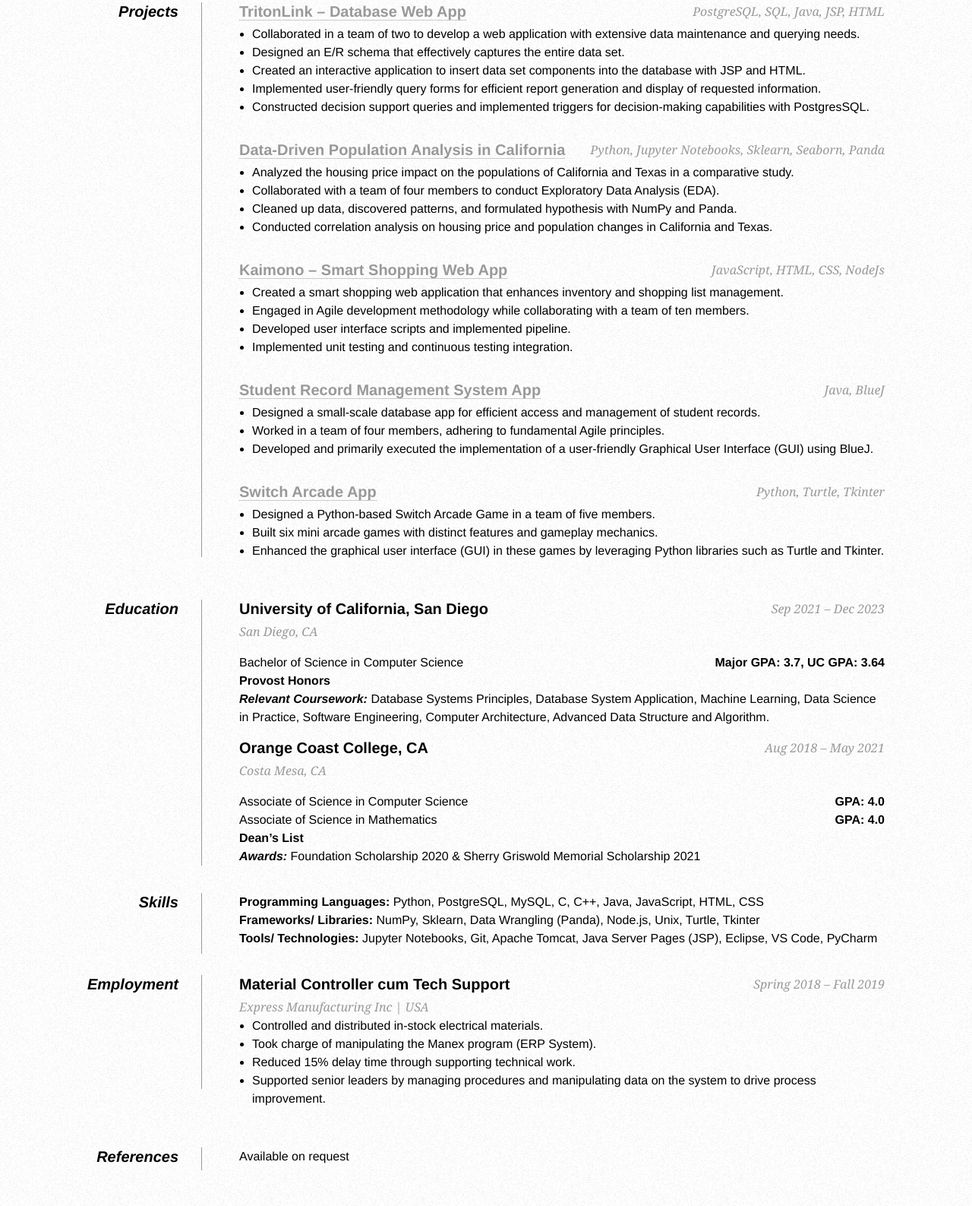
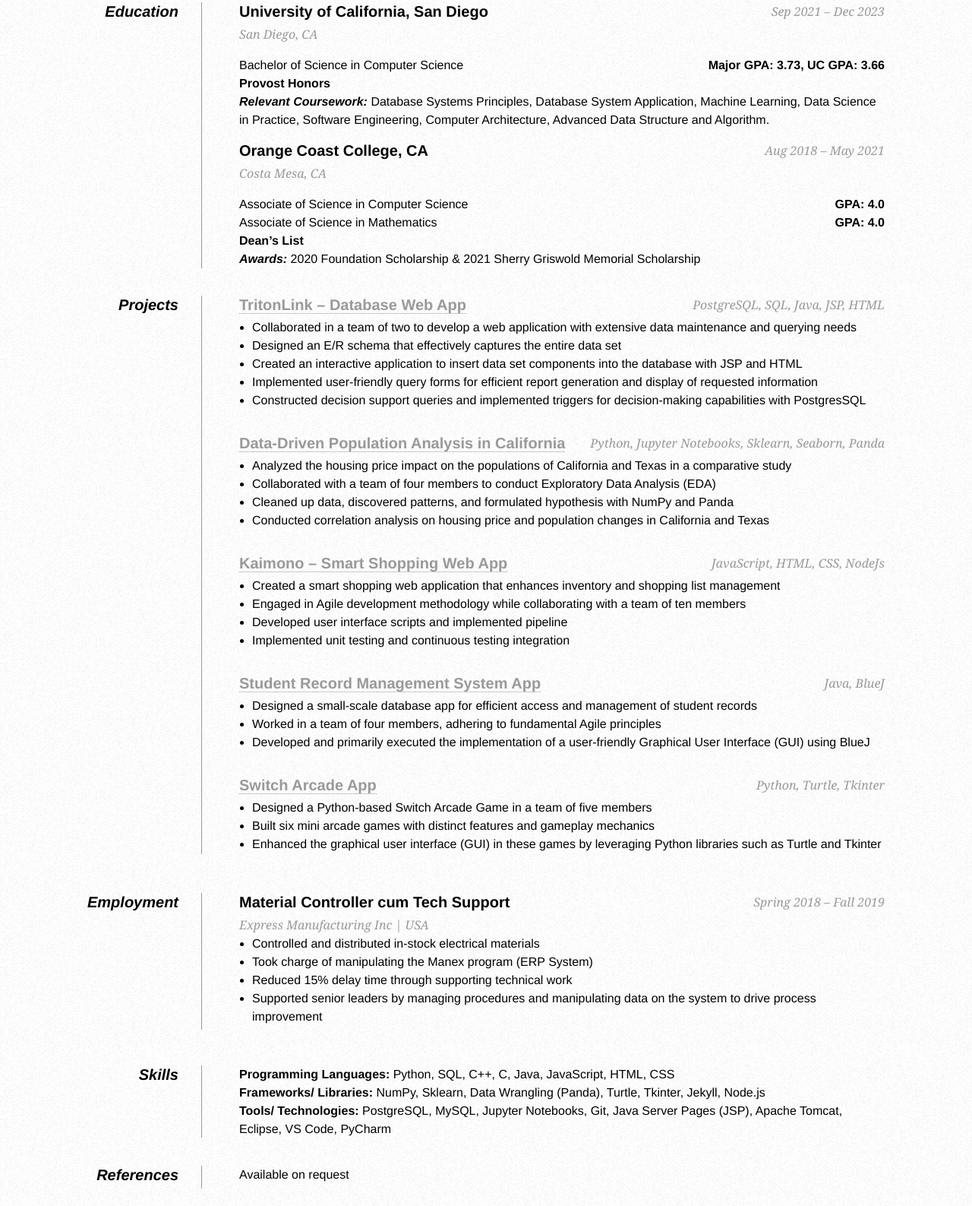
Before and after one commit to ahvuong/portfolio, a plain HTML site: page index.html in a window 1280 px wide. Shown: the part 292-1879 px from the top of the page at 76% size. Drawn offline with Linux system fonts and the light colour scheme.

Commit message:
Update Resume

```diff
--- a/index.html
+++ b/index.html
@@ -133,50 +133,6 @@
         <dl>
             <dd class="clear"></dd>
 
-            <dt style="height: 730px; border-right: 1px solid #999;">Projects</dt>
-            <dd>
-                <h2><a href="https://youtu.be/WuNjX2rVSFg">TritonLink – Database Web App</a> <span>PostgreSQL, SQL, Java, JSP, HTML</span></h2>
-                <ul>
-                    <li>Collaborated in a team of two to develop a web application with extensive data maintenance and querying needs.</li>
-                    <li>Designed an E/R schema that effectively captures the entire data set.</li>
-                    <li>Created an interactive application to insert data set components into the database with JSP and HTML.</li>
-                    <li>Implemented user-friendly query forms for efficient report generation and display of requested information.</li>
-                    <li>Constructed decision support queries and implemented triggers for decision-making capabilities with PostgresSQL.</li>
-                </ul>
-
-                <h2><a href="https://github.com/ahvuong/Data-Driven-Population-Analysis-in-California/blob/master/FinalProjectGroup_Sp23_AAA-H.ipynb">Data-Driven Population Analysis in California</a> <span>Python, Jupyter Notebooks, Sklearn, Seaborn, Panda</span></h2>
-                <ul>
-                    <li>Analyzed the housing price impact on the populations of California and Texas in a comparative study.</li>
-                    <li>Collaborated with a team of four members to conduct Exploratory Data Analysis (EDA).</li>
-                    <li>Cleaned up data, discovered patterns, and formulated hypothesis with NumPy and Panda.</li>
-                    <li>Conducted correlation analysis on housing price and population changes in California and Texas.</li>
-                </ul>
-
-                <h2><a href="https://cse110-fa22-group22.github.io/cse110-fa22-group22/source/html/home.html">Kaimono – Smart Shopping Web App</a> <span>JavaScript, HTML, CSS, NodeJs</span></h2>
-                <ul>
-                    <li>Created a smart shopping web application that enhances inventory and shopping list management.</li>
-                    <li>Engaged in Agile development methodology while collaborating with a team of ten members. </li>
-                    <li>Developed user interface scripts and implemented pipeline.</li>
-                    <li>Implemented unit testing and continuous testing integration.</li>
-                </ul>
-
-                <h2><a href="https://youtu.be/yiijX7eUbU4">Student Record Management System App</a> <span>Java, BlueJ</span></h2>
-                <ul>
-                    <li>Designed a small-scale database app for efficient access and management of student records.</li>
-                    <li>Worked in a team of four members, adhering to fundamental Agile principles.</li>
-                    <li>Developed and primarily executed the implementation of a user-friendly Graphical User Interface (GUI) using BlueJ.</li>
-                </ul>
-
-                <h2><a href="https://youtu.be/SRjhR7N2S8I">Switch Arcade App</a> <span>Python, Turtle, Tkinter</span></h2>
-                <ul>
-                    <li>Designed a Python-based Switch Arcade Game in a team of five members.</li>
-                    <li>Built six mini arcade games with distinct features and gameplay mechanics.</li>
-                    <li>Enhanced the graphical user interface (GUI) in these games by leveraging Python libraries such as Turtle and Tkinter.</li>
-                </ul>
-            </dd>
-
-            <dd class="clear"></dd>
-
             <dt style="height: 350px; border-right: 1px solid #999;">Education</dt>
             <dd>
                 <h2>University of California, San Diego <span>Sep 2021 – Dec 2023</span></h2>
@@ -184,10 +140,12 @@
                 <p>
                     <div class="container">
                         <span>Bachelor of Science in Computer Science</span>
-                        <span><strong>Major GPA: 3.7, UC GPA: 3.64</strong></span>
+                        <span><strong>Major GPA: 3.73, UC GPA: 3.66</strong></span>
                     </div>
                     <span><strong>Provost Honors</strong></span><br>
-                    <strong><em>Relevant Coursework:</em></strong> Database Systems Principles, Database System Application, Machine Learning, Data Science in Practice, Software Engineering, Computer Architecture, Advanced Data Structure and Algorithm.
+                    <strong><em>Relevant Coursework:</em></strong> Database Systems Principles, Database System Application,
+                        Machine Learning, Data Science in Practice, Software Engineering, Computer Architecture,
+                        Advanced Data Structure and Algorithm.
                 </p>
 
 
@@ -203,33 +161,78 @@
                         <span><strong>GPA: 4.0</strong></span>
                     </div>
                     <span><strong>Dean’s List</strong></span></br>
-                    <span><strong><em>Awards: </em></strong> Foundation Scholarship 2020 & Sherry Griswold Memorial Scholarship 2021</span></br>
+                    <span><strong><em>Awards: </em></strong> 2020 Foundation Scholarship & 2021 Sherry Griswold Memorial Scholarship</span></br>
                 </p>
             </dd>
 
             <dd class="clear"></dd>
 
-            <dt style="height: 80px; border-right: 1px solid #999;">Skills</dt>
+
+            <dt style="height: 735px; border-right: 1px solid #999;">Projects</dt>
             <dd>
-                <p>
-                    <strong>Programming Languages:</strong> Python, PostgreSQL, MySQL, C, C++, Java, JavaScript, HTML, CSS <br>
-                    <strong>Frameworks/ Libraries:</strong> NumPy, Sklearn, Data Wrangling (Panda), Node.js, Unix, Turtle, Tkinter <br>
-                    <strong>Tools/ Technologies:</strong> Jupyter Notebooks, Git, Apache Tomcat, Java Server Pages (JSP), Eclipse, VS Code, PyCharm <br>
-                </p>
+                <h2><a href="https://youtu.be/WuNjX2rVSFg">TritonLink – Database Web App</a> <span>PostgreSQL, SQL, Java, JSP, HTML</span></h2>
+                <ul>
+                    <li>Collaborated in a team of two to develop a web application with extensive data maintenance and querying needs</li>
+                    <li>Designed an E/R schema that effectively captures the entire data set</li>
+                    <li>Created an interactive application to insert data set components into the database with JSP and HTML</li>
+                    <li>Implemented user-friendly query forms for efficient report generation and display of requested information</li>
+                    <li>Constructed decision support queries and implemented triggers for decision-making capabilities with PostgresSQL</li>
+                </ul>
+
+                <h2><a href="https://github.com/ahvuong/Data-Driven-Population-Analysis-in-California/blob/master/FinalProjectGroup_Sp23_AAA-H.ipynb">Data-Driven Population Analysis in California</a> <span>Python, Jupyter Notebooks, Sklearn, Seaborn, Panda</span></h2>
+                <ul>
+                    <li>Analyzed the housing price impact on the populations of California and Texas in a comparative study</li>
+                    <li>Collaborated with a team of four members to conduct Exploratory Data Analysis (EDA)</li>
+                    <li>Cleaned up data, discovered patterns, and formulated hypothesis with NumPy and Panda</li>
+                    <li>Conducted correlation analysis on housing price and population changes in California and Texas</li>
+                </ul>
+
+                <h2><a href="https://cse110-fa22-group22.github.io/cse110-fa22-group22/source/html/home.html">Kaimono – Smart Shopping Web App</a> <span>JavaScript, HTML, CSS, NodeJs</span></h2>
+                <ul>
+                    <li>Created a smart shopping web application that enhances inventory and shopping list management</li>
+                    <li>Engaged in Agile development methodology while collaborating with a team of ten members</li>
+                    <li>Developed user interface scripts and implemented pipeline</li>
+                    <li>Implemented unit testing and continuous testing integration</li>
+                </ul>
+
+                <h2><a href="https://youtu.be/yiijX7eUbU4">Student Record Management System App</a> <span>Java, BlueJ</span></h2>
+                <ul>
+                    <li>Designed a small-scale database app for efficient access and management of student records</li>
+                    <li>Worked in a team of four members, adhering to fundamental Agile principles</li>
+                    <li>Developed and primarily executed the implementation of a user-friendly Graphical User Interface (GUI) using BlueJ</li>
+                </ul>
+
+                <h2><a href="https://youtu.be/SRjhR7N2S8I">Switch Arcade App</a> <span>Python, Turtle, Tkinter</span></h2>
+                <ul>
+                    <li>Designed a Python-based Switch Arcade Game in a team of five members</li>
+                    <li>Built six mini arcade games with distinct features and gameplay mechanics</li>
+                    <li>Enhanced the graphical user interface (GUI) in these games by leveraging Python libraries such as Turtle and Tkinter</li>
+                </ul>
             </dd>
 
             <dd class="clear"></dd>
 
-            <dt style="height: 150px; border-right: 1px solid #999;">Employment</dt>
+            <dt style="height: 180px; border-right: 1px solid #999;">Employment</dt>
             <dd>
                 <h2>Material Controller cum Tech Support <span>Spring 2018 – Fall 2019</span></h2>
                 <span style="bottom: 0; right: 0; font-style: italic; font-family: Georgia, Serif; font-size: 16px; color: #999; font-weight: normal; ">Express Manufacturing Inc | USA</span>
                 <ul>
-                    <li>Controlled and distributed in-stock electrical materials.</li>
-                    <li>Took charge of manipulating the Manex program (ERP System).</li>
-                    <li>Reduced 15% delay time through supporting technical work.</li>
-                    <li>Supported senior leaders by managing procedures and manipulating data on the system to drive process improvement.</li>
+                    <li>Controlled and distributed in-stock electrical materials</li>
+                    <li>Took charge of manipulating the Manex program (ERP System)</li>
+                    <li>Reduced 15% delay time through supporting technical work</li>
+                    <li>Supported senior leaders by managing procedures and manipulating data on the system to drive process improvement</li>
                 </ul>
+            </dd>
+
+            <dd class="clear"></dd>
+
+            <dt style="height: 95px; border-right: 1px solid #999;">Skills</dt>
+            <dd>
+                <p>
+                    <strong>Programming Languages:</strong> Python, SQL, C++, C, Java, JavaScript, HTML, CSS <br>
+                    <strong>Frameworks/ Libraries:</strong> NumPy, Sklearn, Data Wrangling (Panda), Turtle, Tkinter, Jekyll, Node.js <br>
+                    <strong>Tools/ Technologies:</strong> PostgreSQL, MySQL, Jupyter Notebooks, Git, Java Server Pages (JSP), Apache Tomcat, Eclipse, VS Code, PyCharm <br>
+                </p>
             </dd>
 
             <dd class="clear"></dd>
@@ -244,9 +247,10 @@
 
     </div>
 
+    <div id="page-wrap">
+        <b>Note:</b> "Fully Work Authorized. No Visa Sponsorship Required"
+        <br>Design: <a href="https://css-tricks.com/one-page-resume-site/">CSS Tricks</a>
+    </div>
+
 </body>
-<div id="page-wrap">
-    <b>Note:</b> "Fully Work Authorized. No Visa Sponsorship Required"
-    <br>Design: <a href="https://css-tricks.com/one-page-resume-site/">CSS Tricks</a>
-</div>
 </html>
```
